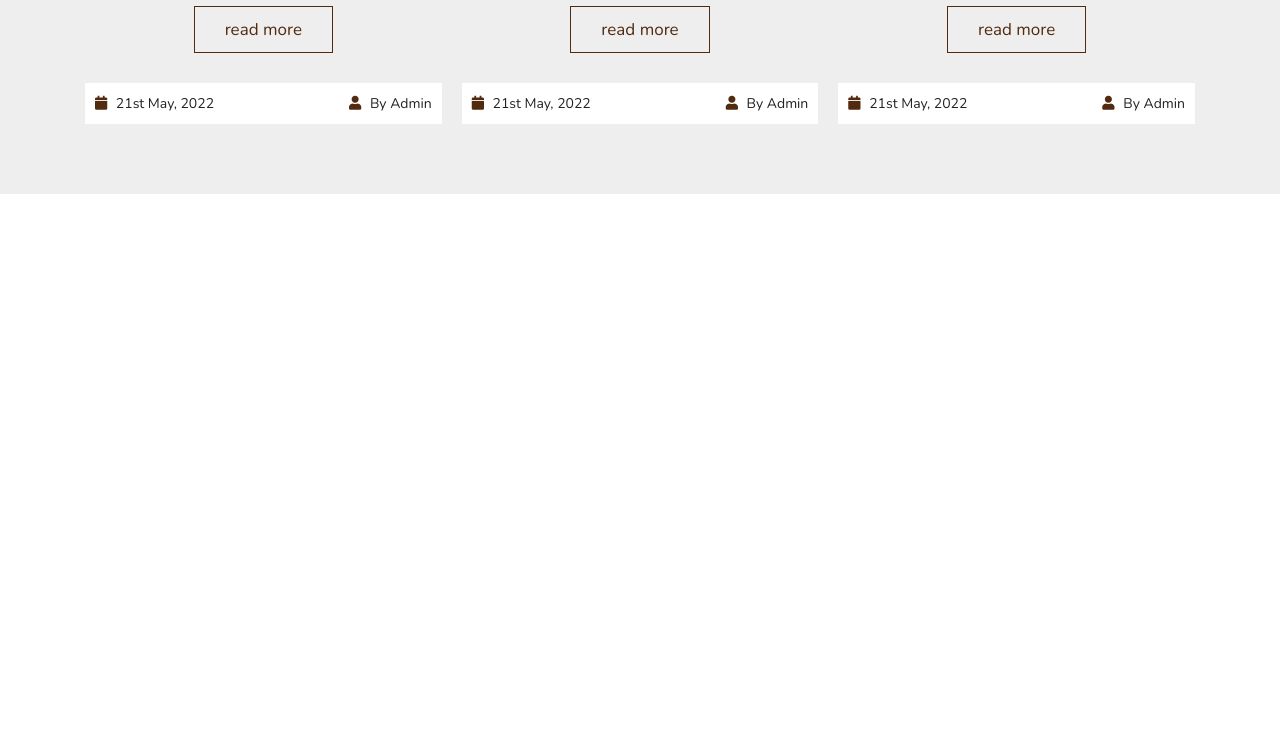
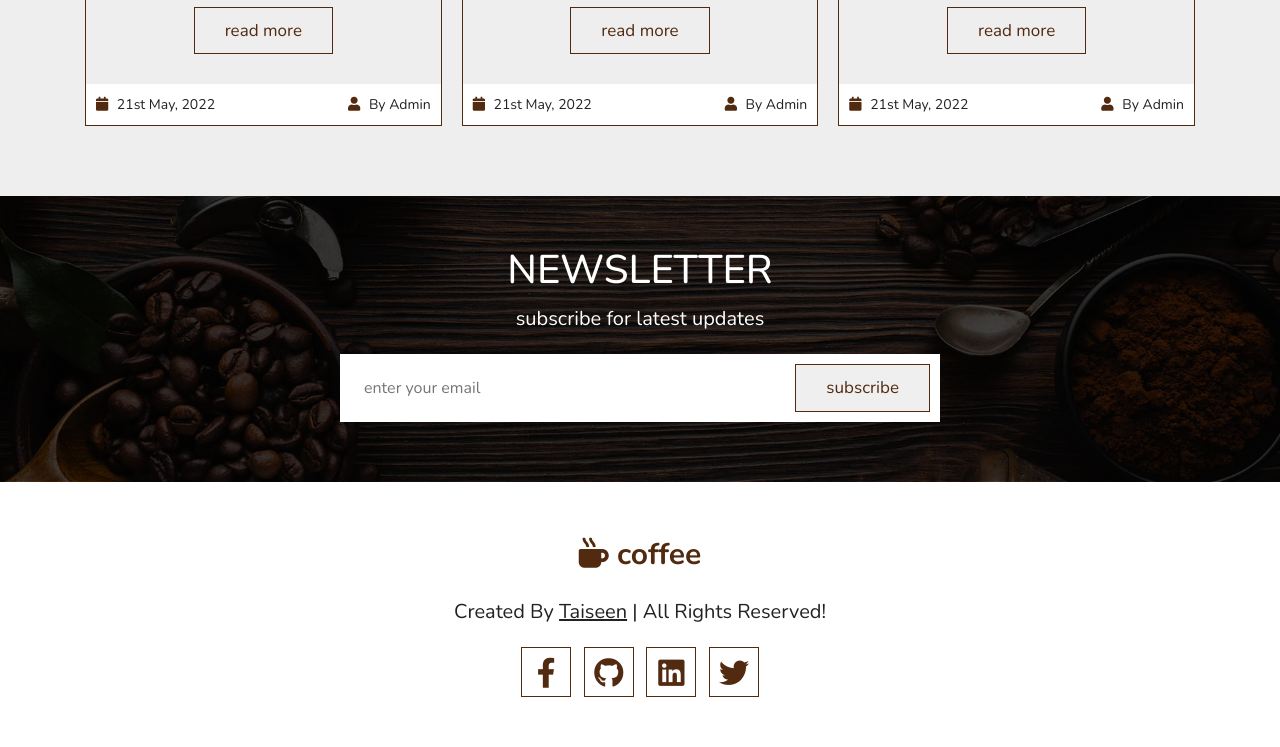
Before and after one commit to taiseen/coffee-shop-v1-bs-sass, a plain HTML site: page index.html in a window 1280 px wide. Shown: the part 5148-5895 px from the top of the page. Before the commit the page ends 5342 px from the top, so only its background shows below. Drawn offline with nearby package versions, Linux system fonts and the light colour scheme.

Commit message:
till now all ==> OK

```diff
--- a/assets/css/_blogs.scss
+++ b/assets/css/_blogs.scss
@@ -8,9 +8,11 @@
 
         .box {
 
+            border       : $border;
             margin-bottom: 2rem;
 
             &:hover {
+                border          : 0;
                 box-shadow      : $box-shadow;
                 background-color: $white;
 
--- /dev/null
+++ b/assets/css/_newsletter.scss
@@ -0,0 +1,35 @@
+.newsletter {
+    background         : linear-gradient(rgba(0, 0, 0, .5), rgba(0, 0, 0, .5)), url(../img/newsletter-bg.jpg) no-repeat;
+    background-size    : cover;
+    background-position: center;
+    text-align         : center;
+
+    h3 {
+        @include fontStyle(4rem, $white);
+        text-transform: uppercase;
+        margin-bottom : 0;
+    }
+
+    p {
+        @include fontStyle(2rem, $white);
+        padding: 1rem 0;
+    }
+
+    form {
+        padding         : 1rem;
+        margin          : 1rem auto;
+        max-width       : 60rem;
+        background-color: $white;
+        display         : flex;
+
+        .link-btn {
+            margin-top: 0;
+        }
+
+        .email {
+            width    : 100%;
+            padding  : 0 1.4rem;
+            font-size: 1.6rem;
+        }
+    }
+}
--- a/assets/css/style.scss
+++ b/assets/css/style.scss
@@ -81,6 +81,43 @@ section {
     }
 }
 
+.footer {
+    text-align: center;
+
+    .logo {
+        @include fontStyle(3rem, $main-color);
+        font-weight: bolder;
+    }
+
+    .credit {
+        margin: 2rem 0;
+        @include titleText(2rem);
+
+        span {
+            text-decoration: underline !important;
+        }
+    }
+
+
+    .share {
+        margin-top: 2rem;
+
+        a {
+            height     : 5rem;
+            width      : 5rem;
+            line-height: 5rem;
+            border     : $border;
+            margin     : 0 .5rem;
+            @include fontStyle(3rem, $main-color);
+
+            &:hover {
+                background-color: $main-color;
+                color           : $white;
+            }
+        }
+    }
+}
+
 @keyframes fadeIn {
     0% {
         transform: translateY(-2.5rem);
@@ -96,4 +133,5 @@ section {
 @import 'reviews';
 @import 'contact';
 @import 'blogs';
+@import 'newsletter';
 @import 'responsiveness';
--- a/index.html
+++ b/index.html
@@ -376,7 +376,8 @@
                 </div>
                 <div class="content">
                     <h3>blog title goes here</h3>
-                    <p>Lorem, ipsum dolor sit amet consectetur adipisicing elit. Cumque quaerat, officia quo suscipit veniam!</p>
+                    <p>Lorem, ipsum dolor sit amet consectetur adipisicing elit. Cumque quaerat, officia quo suscipit
+                        veniam!</p>
                     <a href="#" class="link-btn">read more</a>
                 </div>
                 <div class="icons">
@@ -391,7 +392,8 @@
                 </div>
                 <div class="content">
                     <h3>blog title goes here</h3>
-                    <p>Lorem, ipsum dolor sit amet consectetur adipisicing elit. Cumque quaerat, officia quo suscipit veniam!</p>
+                    <p>Lorem, ipsum dolor sit amet consectetur adipisicing elit. Cumque quaerat, officia quo suscipit
+                        veniam!</p>
                     <a href="#" class="link-btn">read more</a>
                 </div>
                 <div class="icons">
@@ -406,7 +408,8 @@
                 </div>
                 <div class="content">
                     <h3>blog title goes here</h3>
-                    <p>Lorem, ipsum dolor sit amet consectetur adipisicing elit. Cumque quaerat, officia quo suscipit veniam!</p>
+                    <p>Lorem, ipsum dolor sit amet consectetur adipisicing elit. Cumque quaerat, officia quo suscipit
+                        veniam!</p>
                     <a href="#" class="link-btn">read more</a>
                 </div>
                 <div class="icons">
@@ -420,6 +423,41 @@
 
     </section>
 
+
+    <section class="newsletter ">
+
+        <div class="container">
+            <h3>newsletter</h3>
+            <p>subscribe for latest updates</p>
+
+            <form action="">
+                <input type="email" placeholder="enter your email" class="email">
+                <input type="submit" value="subscribe" class="link-btn">
+            </form>
+        </div>
+
+    </section>
+
+
+    <section class="footer container">
+
+        <a href="#" class="logo">
+            <i class="fas fa-mug-hot"></i> coffee
+        </a>
+
+        <p class="credit">
+            created by <span>taiseen</span> | all rights reserved!
+        </p>
+
+        <div class="share">
+            <a href="#" class="fab fa-facebook-f"></a>
+            <a href="#" class="fab fa-github"></a>
+            <a href="#" class="fab fa-linkedin"></a>
+            <a href="#" class="fab fa-twitter"></a>
+        </div>
+    </section>
+
+
 </body>
 
 </html>
```
Also changed, not shown: assets/css/style.css, 1 other file.
